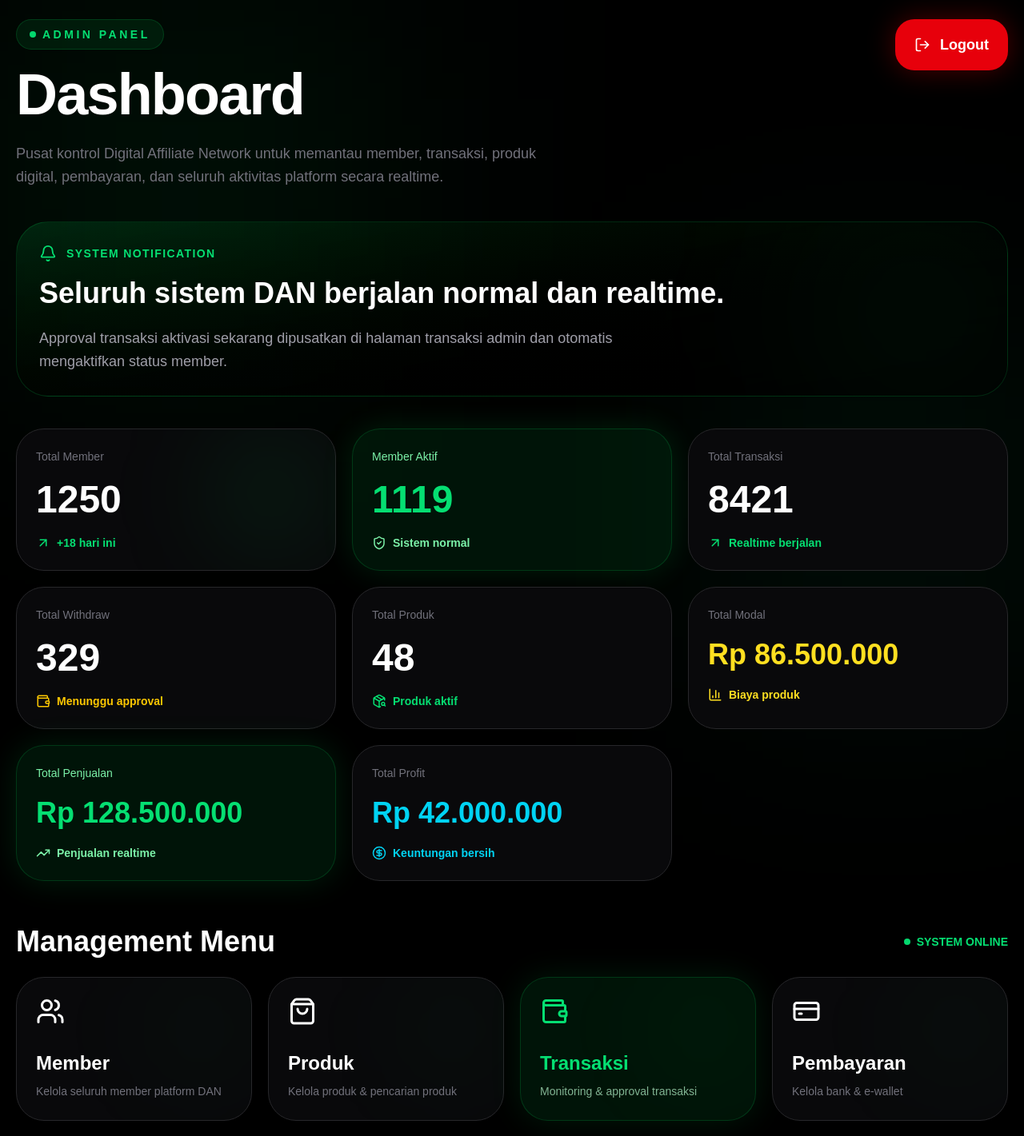
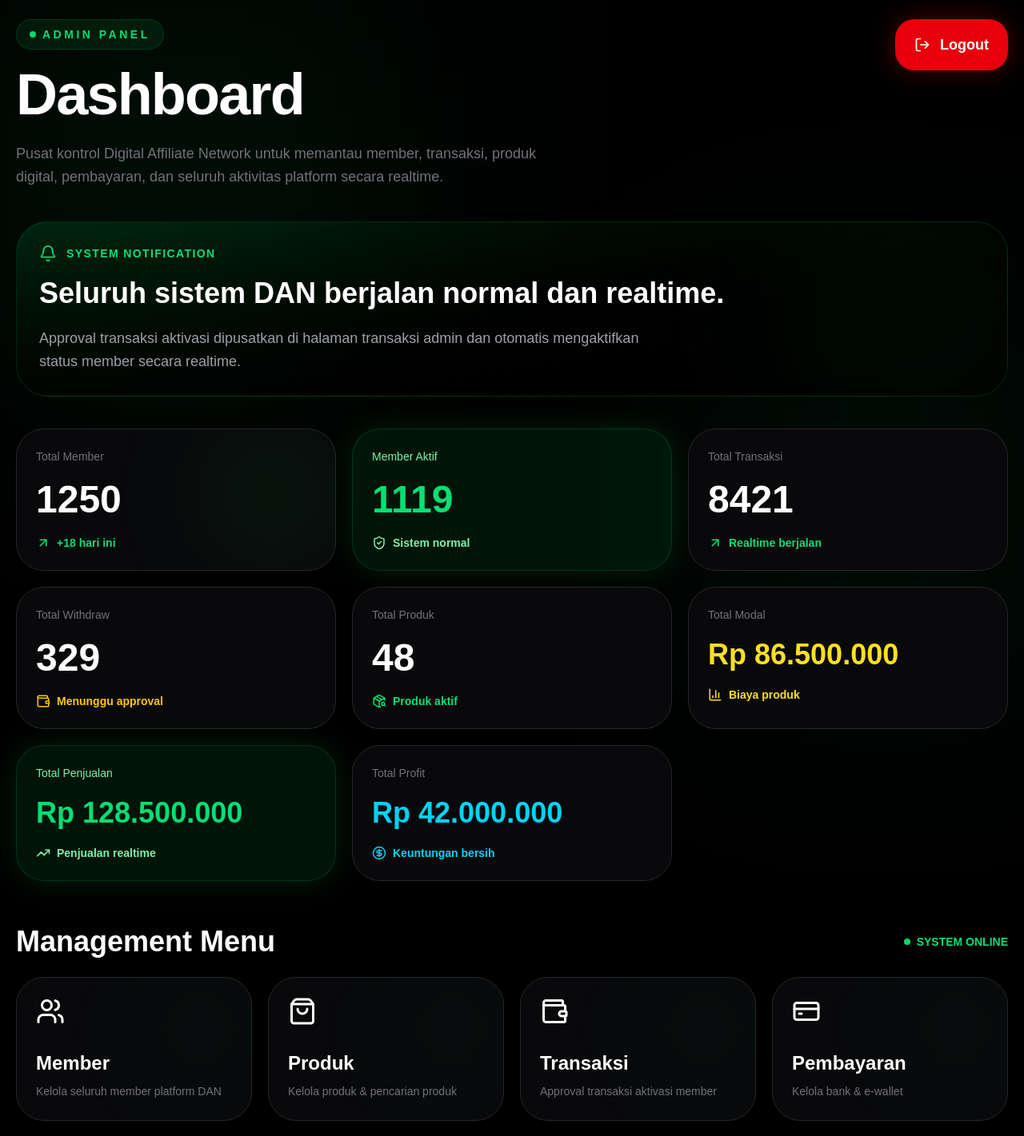
Before and after one commit to ibasnanna-sys/dan-app, a Next.js app: page /admin in a window 1280 px wide. Shown: the top 1421 px of the page at 80% size. Built offline with nearby package versions, Linux system fonts and the light colour scheme.

Commit message:
Refactor comments in AdminPage for better clarity
Updated comments and descriptions for clarity and consistency in the AdminPage component.

```diff
--- a/src/app/admin/page.tsx
+++ b/src/app/admin/page.tsx
@@ -9,7 +9,7 @@ import {
   Wallet,
   CreditCard,
   Activity,
- Settings,
+  Settings,
   ArrowUpRight,
   ShieldCheck,
   CircleDollarSign,
@@ -46,21 +46,20 @@ export default function AdminPage() {
 
   /*
     =====================================================
-    SINKRONISASI ADMIN ↔ MEMBER
+    DASHBOARD ADMIN BERSIH
     =====================================================
 
-    RULE:
-    - pending  => member FREE
-    - approved => member AKTIF
-    - rejected => member FREE
+    - Approval transaksi DIPINDAHKAN ke:
+      /admin/transactions
 
-    Semua transaksi approval hanya ada
-    di halaman /admin/transactions
+    - Dashboard hanya menampilkan:
+      statistik + menu + live activity
 
-    Dashboard admin tetap bersih.
+    - Sinkronisasi status tetap berjalan:
+      approved => member aktif
   */
 
-  const [transactions, setTransactions] =
+  const [transactions] =
     useState<Transaction[]>([
       {
         id: 1001,
@@ -96,7 +95,7 @@ export default function AdminPage() {
 
   /*
     =====================================================
-    SIMPAN KE LOCAL STORAGE
+    SINKRON LOCAL STORAGE
     =====================================================
   */
 
@@ -106,11 +105,6 @@ export default function AdminPage() {
       "dan-transactions",
       JSON.stringify(transactions)
     );
-
-    /*
-      DATA MEMBER AKTIF
-      untuk halaman member nanti
-    */
 
     const memberData = transactions.map(
       (trx) => ({
@@ -235,8 +229,7 @@ export default function AdminPage() {
       icon: Wallet,
       title: "Transaksi",
       desc:
-        "Monitoring & approval transaksi",
-      active: true,
+        "Approval transaksi aktivasi member",
     },
     {
       href: "/admin/payment",
@@ -349,7 +342,7 @@ export default function AdminPage() {
             </h2>
 
             <p className="text-zinc-400 mt-5 text-sm sm:text-lg leading-relaxed max-w-3xl">
-              Approval transaksi aktivasi sekarang dipusatkan di halaman transaksi admin dan otomatis mengaktifkan status member.
+              Approval transaksi aktivasi dipusatkan di halaman transaksi admin dan otomatis mengaktifkan status member secara realtime.
             </p>
 
           </div>
```
